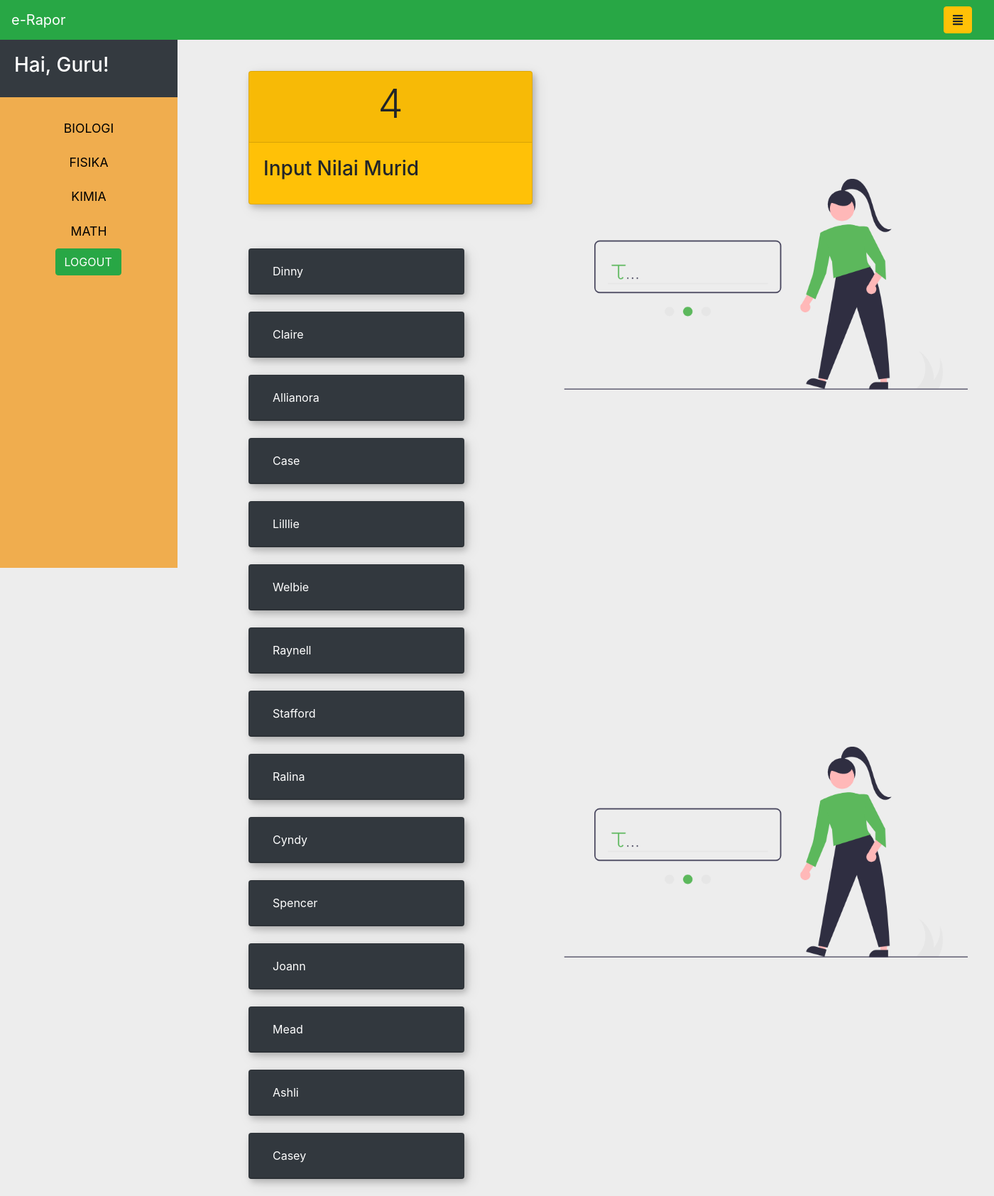
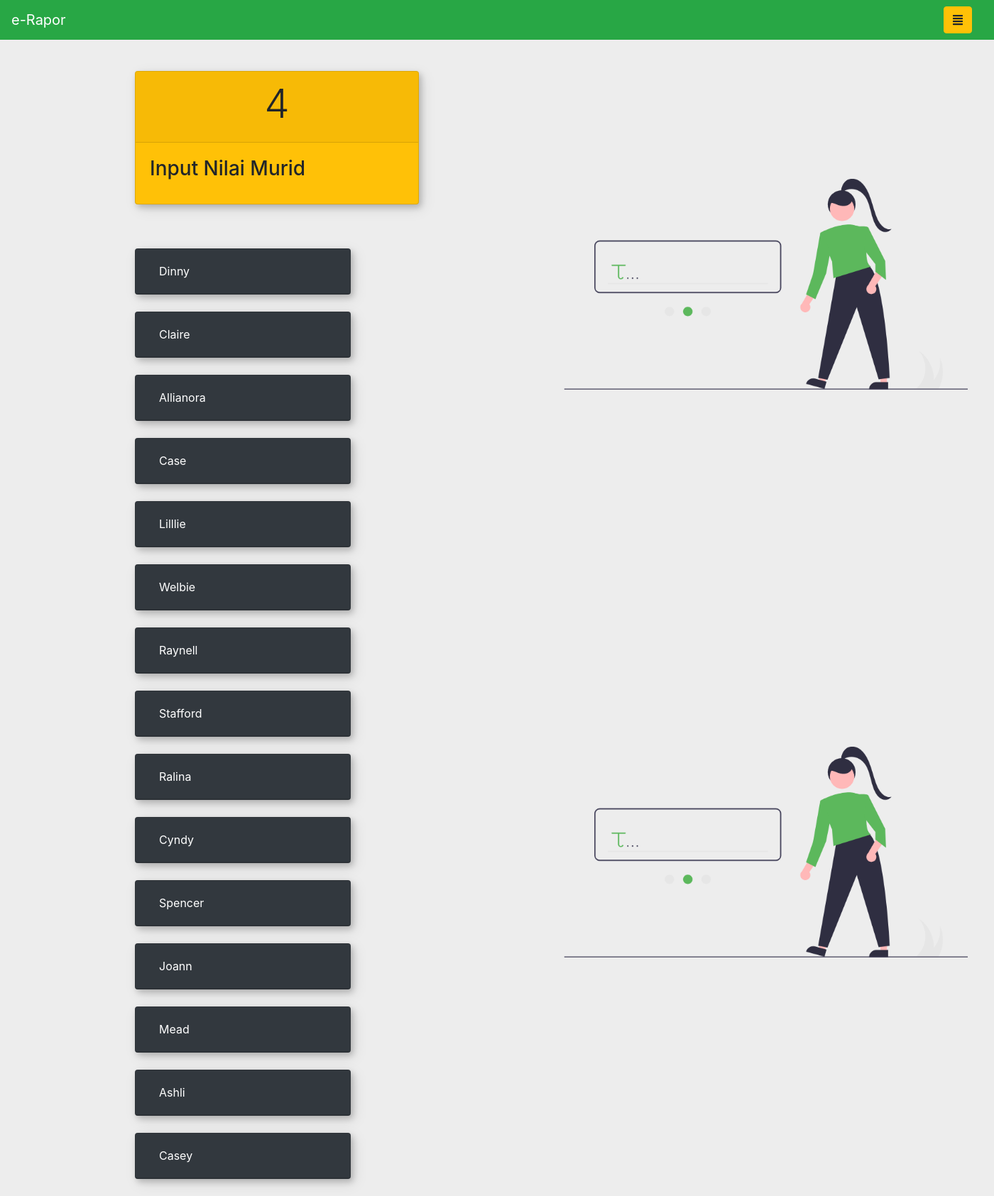
Before and after one commit to prolifel/fp-pweb, a PHP site: page /guru/nilai.php?id=4 in a window 1400 px wide. Shown: the whole page at 71% size. Run offline with PHP 8.4, Linux system fonts and the light colour scheme; a user stored in the database is signed in; data comes from the database, SQL or seed files in the repository; some libraries are stand-ins or nearby versions.

Commit message:
fix sidebar

```diff
--- a/guru/nilai.php
+++ b/guru/nilai.php
@@ -29,21 +29,6 @@
             background-position: center;
         }
 
-        .bd-placeholder-img {
-            font-size: 1.125rem;
-            text-anchor: middle;
-            -webkit-user-select: none;
-            -moz-user-select: none;
-            -ms-user-select: none;
-            user-select: none;
-        }
-
-        @media (min-width: 768px) {
-            .bd-placeholder-img-lg {
-            font-size: 3.5rem;
-            }
-        }
-
         .wrapper {
            display: inline-flex;
             align-items: stretch;
@@ -55,19 +40,20 @@
         } */
 
         #sidebar {
-            padding-top: 55px;
-            width: 250px;
+            padding-top: 37px;
+            width: 249px;
             max-width: 250px;
             height: 100vh;
-            background: #f0ad4e;
+            background: #dfdfdf;
             color: #FFF;
             transition: all 0.3s;
-            /* position: fixed; */
+            position: fixed;
             z-index: 999;
+            margin-left: -250px;
         }
 
         #sidebar.active {
-            margin-left: -250px;
+            margin-left: 0px;
         }
         a[data-toggle="collapse"] {
             position: relative;
@@ -109,7 +95,7 @@
         }
 
         #sidebar ul li a {
-            padding: 10px;
+            padding: 20px;
             font-size: 1.1em;
             display: block;
             color: black;
@@ -129,13 +115,13 @@
             background: #6d7fcc;
         }
         #judul {
-            padding-left: 100px;
+            padding-left: 190px;
             padding-top: 100px;
             display: inline-table;
             position: absolute;
         }
         #panel {
-            padding-left: 100px;
+            padding-left: 190px;
             display: inline-block;
             padding-top: 350px;
             position: absolute;
@@ -147,9 +133,43 @@
         .card {
             box-shadow: 3px 4px 8px rgba(0, 0, 0, 0.2), 5px 6px 20px rgba(0, 0, 0, 0.1);
         }
-        #logout {
-            /* margin-top: 300px; */
+        .overlay {
+            display: none;
+            position: fixed;
+            width: 100vw;
+            height: 100vh;
+            background: rgba(0, 0, 0, 0.7);
+            z-index: 998;
+            opacity: 0;
+            transition: all 0.5s ease-in-out;
         }
+
+        .overlay.active {
+            display: block;
+            opacity: 1;
+        }
+
+        #dismiss {
+            width: 35px;
+            height: 35px;
+            position: absolute;
+            /* top right corner of the sidebar */
+            top: 10px;
+            right: 10px;
+        }
+        #logout{
+            margin-top: 20px;
+            box-shadow: 3px 4px 8px rgba(50,205,50, 0.4), 5px 6px 20px rgba(50,205,50, 0.3);
+            padding: 10px;
+            padding-left: 30px;
+            padding-right: 30px;
+        }
+        .btn-logout{
+            padding-left: 25%;
+            padding-right: 25%;
+            align-items: center;
+        }
+
 
     </style>
     <link rel="stylesheet" href="https://stackpath.bootstrapcdn.com/bootstrap/4.3.1/css/bootstrap.min.css" integrity="sha384-ggOyR0iXCbMQv3Xipma34MD+dH/1fQ784/j6cY/iJTQUOhcWr7x9JvoRxT2MZw1T" crossorigin="anonymous">
@@ -207,8 +227,8 @@
 
                 </li>
                 <li>
-                    <div class="d-grid gap-2 col-6 mx-auto" id="logout">
-                        <button class="btn btn-success" type="button" onclick="location.href='../admin/logout.php';">LOGOUT</button>
+                    <div class="btn-logout">
+                        <button id="logout" class="btn btn-success" type="button" onclick="location.href='../admin/logout.php';">LOGOUT</button>
                     </div>
                 </li>
             </ul>
@@ -234,7 +254,7 @@
                 </div>
             </nav>
         </div>
-
+        <div class="overlay"></div>
     </div>
 
     <?php
@@ -367,10 +387,23 @@
         });
         $(document).ready(function () {
 
+
+
             $('#sidebarCollapse').on('click', function () {
-                $('#sidebar').toggleClass('active');
+                // open sidebar
+                $('#sidebar').addClass('active');
+                // fade in the overlay
+                $('.overlay').addClass('active');
+                $('.collapse.in').toggleClass('in');
+                $('a[aria-expanded=true]').attr('aria-expanded', 'false');
             });
 
+            $('#dismiss, .overlay').on('click', function () {
+                // hide sidebar
+                $('#sidebar').removeClass('active');
+                // hide overlay
+                $('.overlay').removeClass('active');
+            });
         });
     </script>
 </body>
```
